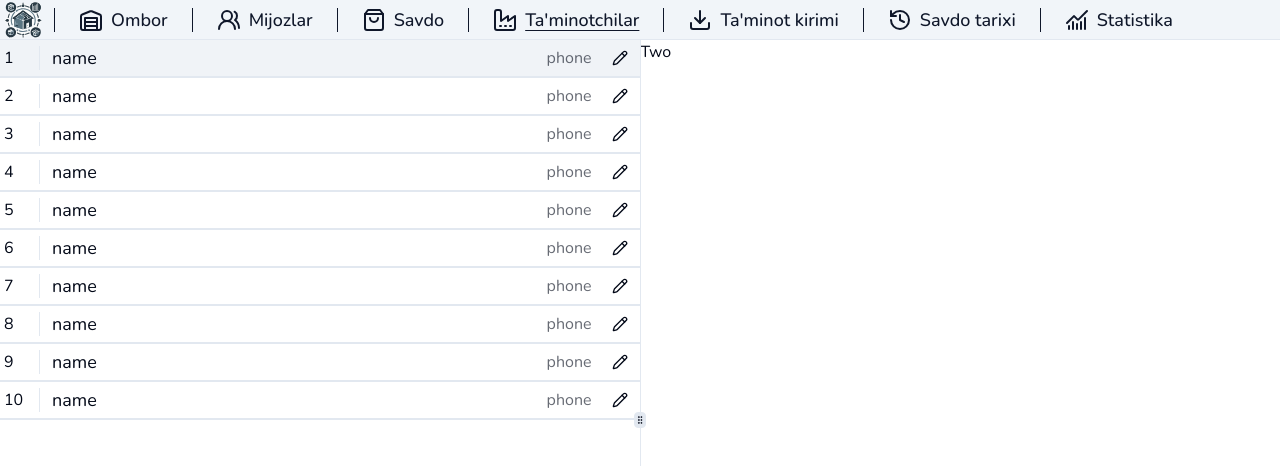
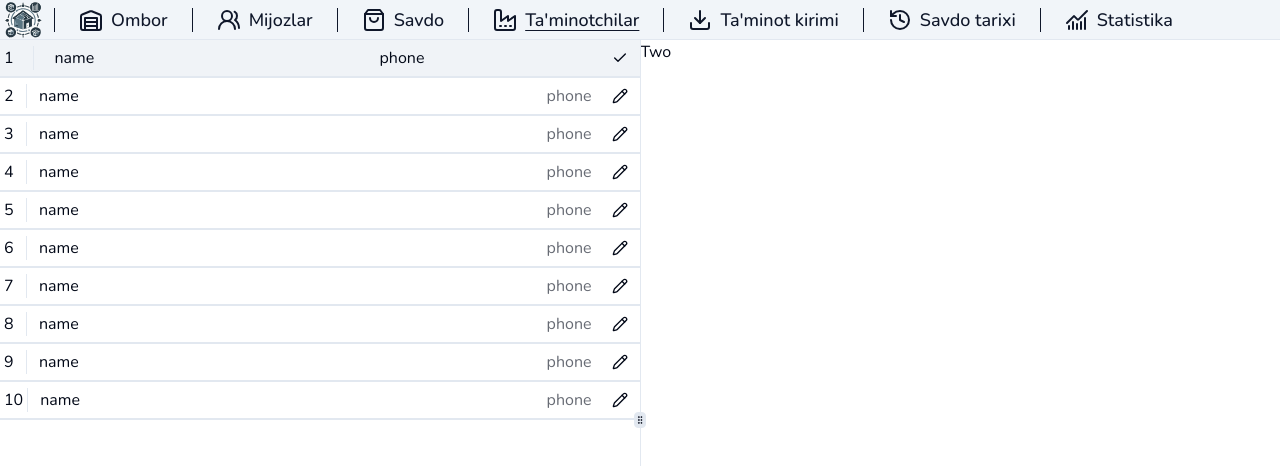
Before and after one commit to AbdukahharS/next-ims, a Next.js app: page /suppliers in a window 1280 px wide. Both pictures are taken after a click on the button 619 px from the left and 58 px from the top of the page. Shown: the top 466 px of the page. Built offline with nearby package versions, Linux system fonts and the light colour scheme; no server answers.

Commit message:
SupplierItem editable

```diff
--- a/app/(routes)/suppliers/_components/SupplierItem.tsx
+++ b/app/(routes)/suppliers/_components/SupplierItem.tsx
@@ -1,8 +1,10 @@
 'use client'
 
-import { Pencil } from 'lucide-react'
+import { useState, useRef, useEffect } from 'react'
+import { Check, Pencil } from 'lucide-react'
 
 import { Button } from '@/components/ui/button'
+import { useToast } from '@/components/ui/use-toast'
 import { cn } from '@/lib/utils'
 
 interface SupplierItemProps {
@@ -22,6 +24,36 @@ const SupplierItem = ({
   activeId,
   handleClick,
 }: SupplierItemProps) => {
+  const [editing, setEditing] = useState(false)
+  const nameInputRef = useRef<HTMLInputElement>(null)
+  const phoneInputRef = useRef<HTMLInputElement>(null)
+  const { toast } = useToast()
+
+  useEffect(() => {
+    if (activeId !== _id) {
+      setEditing(false)
+    }
+  }, [activeId, _id])
+
+  const handleEdit = () => {
+    setEditing(!editing)
+  }
+
+  const handleEditSubmit = () => {
+    if (!nameInputRef.current || !phoneInputRef.current) return
+    setEditing(false)
+    const nameValue = nameInputRef.current.value
+    const phoneValue = phoneInputRef.current.value
+    if (nameValue === '') {
+      toast({
+        title: 'Xatolik',
+        description: "Ta'minotchi ismini kiriting",
+        variant: 'destructive',
+      })
+    }
+    alert('Edit: ' + nameValue + ' ' + phoneValue)
+  }
+
   return (
     <div
       className={cn(
@@ -34,13 +66,37 @@ const SupplierItem = ({
     >
       <div className='flex items-center gap-3'>
         <div className='border-r w-10 px-1'>{i + 1}</div>
-        <div className='text-lg truncate max-w-full'>{name}</div>
+        {editing ? (
+          <input
+            className='w-full border-none bg-transparent px-2'
+            type='text'
+            defaultValue={name}
+            ref={nameInputRef}
+          />
+        ) : (
+          <div className='w-full truncate'>{name}</div>
+        )}
       </div>
       <div className='flex items-center gap-2'>
-        <div className='text-foreground/60 truncate'>{phone}</div>
-        <Button variant='ghost' size='sm'>
-          <Pencil className='h-4 w-4' />
-        </Button>
+        {editing ? (
+          <input
+            className='w-full border-none bg-transparent px-2'
+            type='text'
+            defaultValue={phone}
+            ref={phoneInputRef}
+          />
+        ) : (
+          <div className='text-foreground/60 truncate'>{phone}</div>
+        )}
+        {editing ? (
+          <Button variant='ghost' size='sm' onClick={handleEditSubmit}>
+            <Check className='h-4 w-4' />
+          </Button>
+        ) : (
+          <Button variant='ghost' size='sm' onClick={handleEdit}>
+            <Pencil className='h-4 w-4' />
+          </Button>
+        )}
       </div>
     </div>
   )
--- a/app/(routes)/suppliers/page.tsx
+++ b/app/(routes)/suppliers/page.tsx
@@ -12,14 +12,12 @@ const page = () => {
   const [activeId, setActiveId] = useState<string | null>(null)
 
   const handleClick = (_id: string) => {
-    console.log(_id)
-
     setActiveId(_id)
   }
 
   return (
     <ResizablePanelGroup direction='horizontal'>
-      <ResizablePanel minSize={20}>
+      <ResizablePanel minSize={30}>
         <div className='w-full h-full overflow-x-auto'>
           {Array.from({ length: 10 }).map((_, i) => (
             <SupplierItem
```
